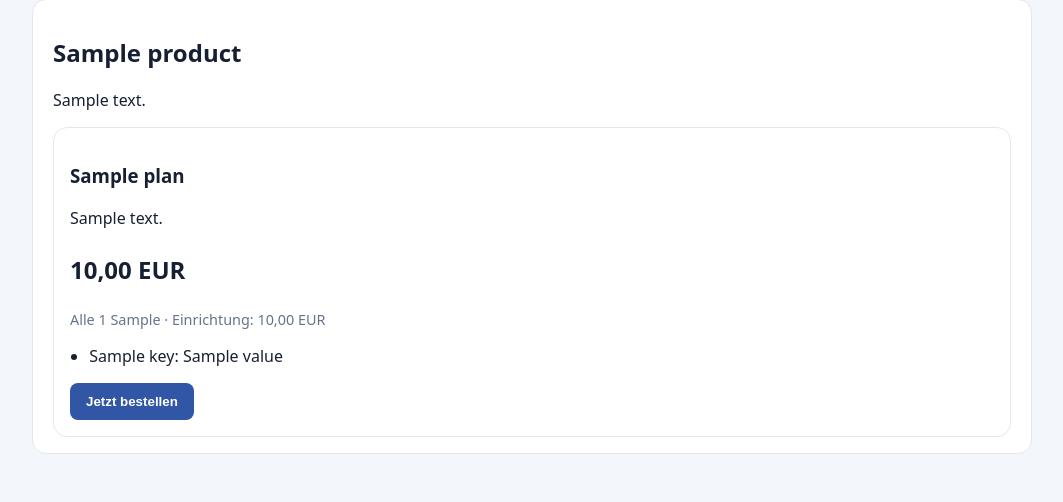
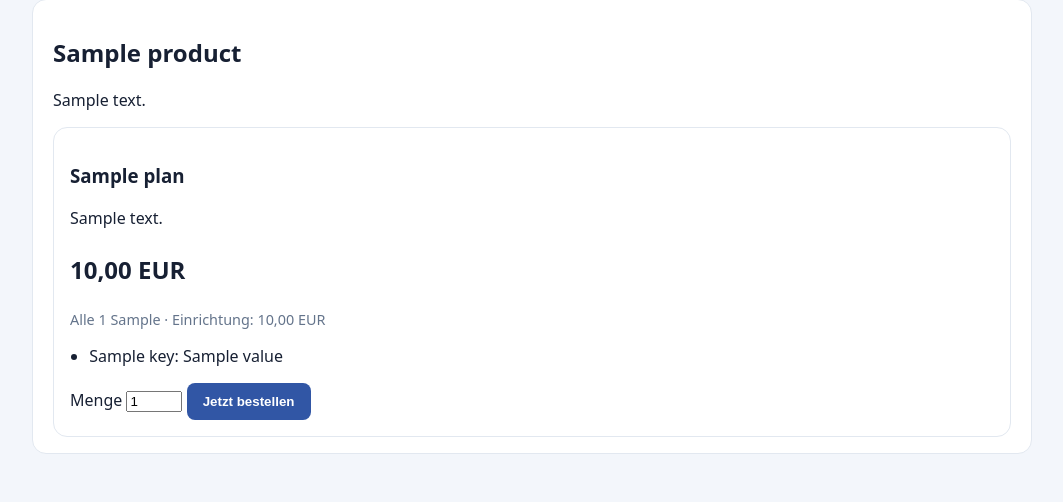
Before and after one commit to Jawollo07/PHM, a Django app: template backend/apps/orders/templates/orders/catalog.html in a window 1280 px wide. Shown: the part 315-817 px from the top of the page, without its empty margins (108-1171 px from the left). Run offline with Django 5.2, Linux system fonts and the light colour scheme; the template is opened without the code that fills it: most values are stand-ins (such as "Sample title", 1, 10 or a date in 2020); parts of the project's set-up code (start-up, migrations or seed data) failed here and were passed over.

Commit message:
Allow customers to select the number of hosting servers

```diff
--- a/backend/apps/orders/templates/orders/catalog.html
+++ b/backend/apps/orders/templates/orders/catalog.html
@@ -55,6 +55,8 @@
                         <form method="post" action="{% url 'purchase_plan' plan.id %}">
                             {% csrf_token %}
                             <input type="hidden" name="idempotency_key" value="{{ plan.checkout_idempotency_key }}">
+                            <label for="quantity-{{ plan.id }}">Menge</label>
+                            <input id="quantity-{{ plan.id }}" type="number" name="quantity" value="1" min="1" max="25" required>
                             <button type="submit">Jetzt bestellen</button>
                         </form>
                     </article>
```
